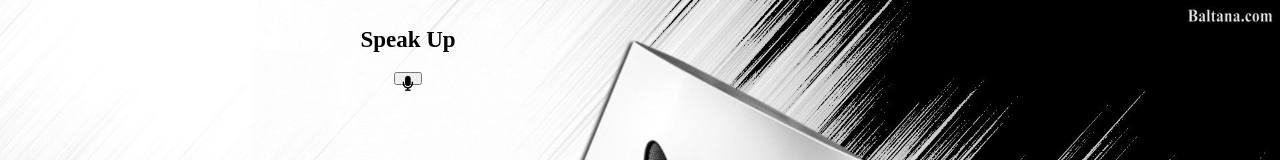
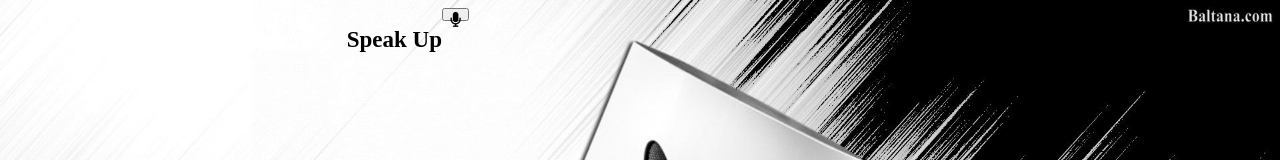
Before and after one commit to govardhan8297/voicereco, a plain HTML site: page index.html in a window 1280 px wide. Shown: the top 160 px of the page. Drawn offline with Linux system fonts and the light colour scheme.

Commit message:
Update index.html

```diff
--- a/index.html
+++ b/index.html
@@ -22,6 +22,10 @@
         align-items:center;
         justify-content:center;
         text-align:center;
+      }
+      .container{
+        display: flex;
+        margin: auto;
       }
       h2 {
         font-size:23px;
```
